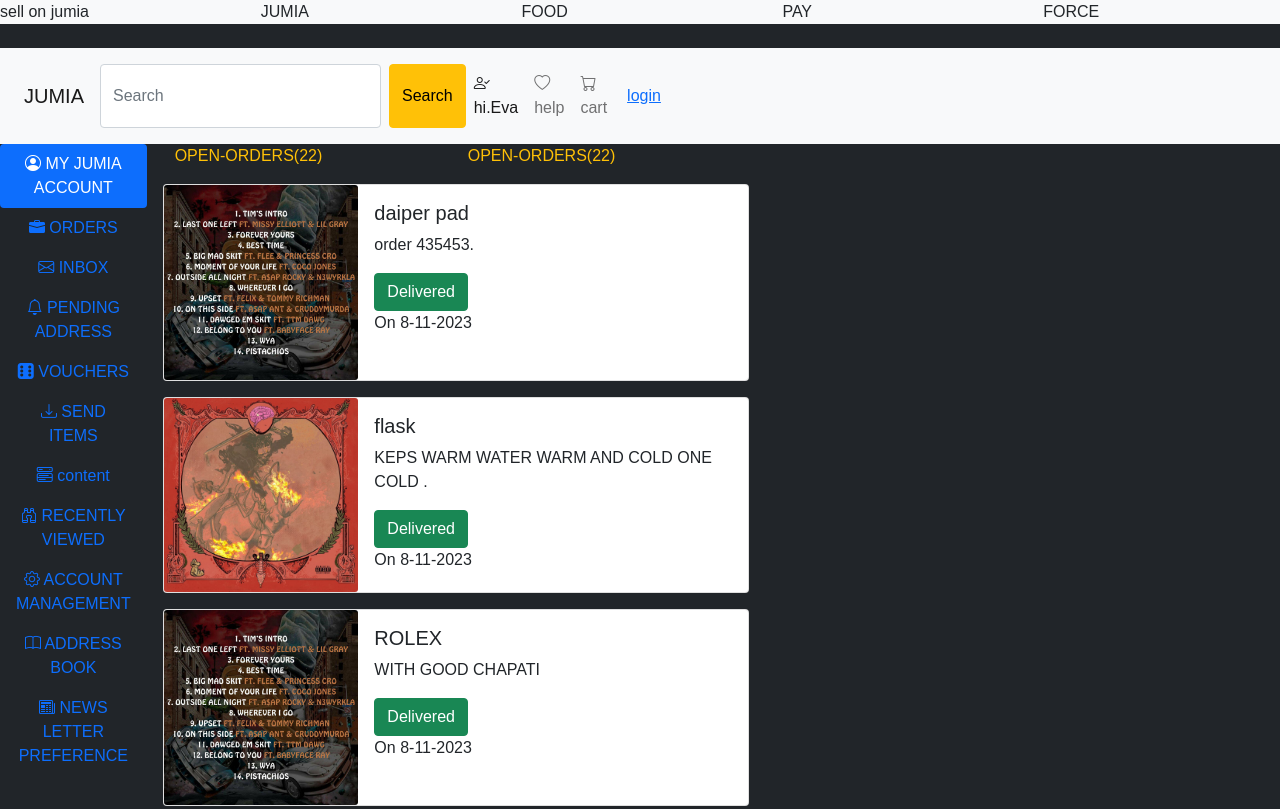
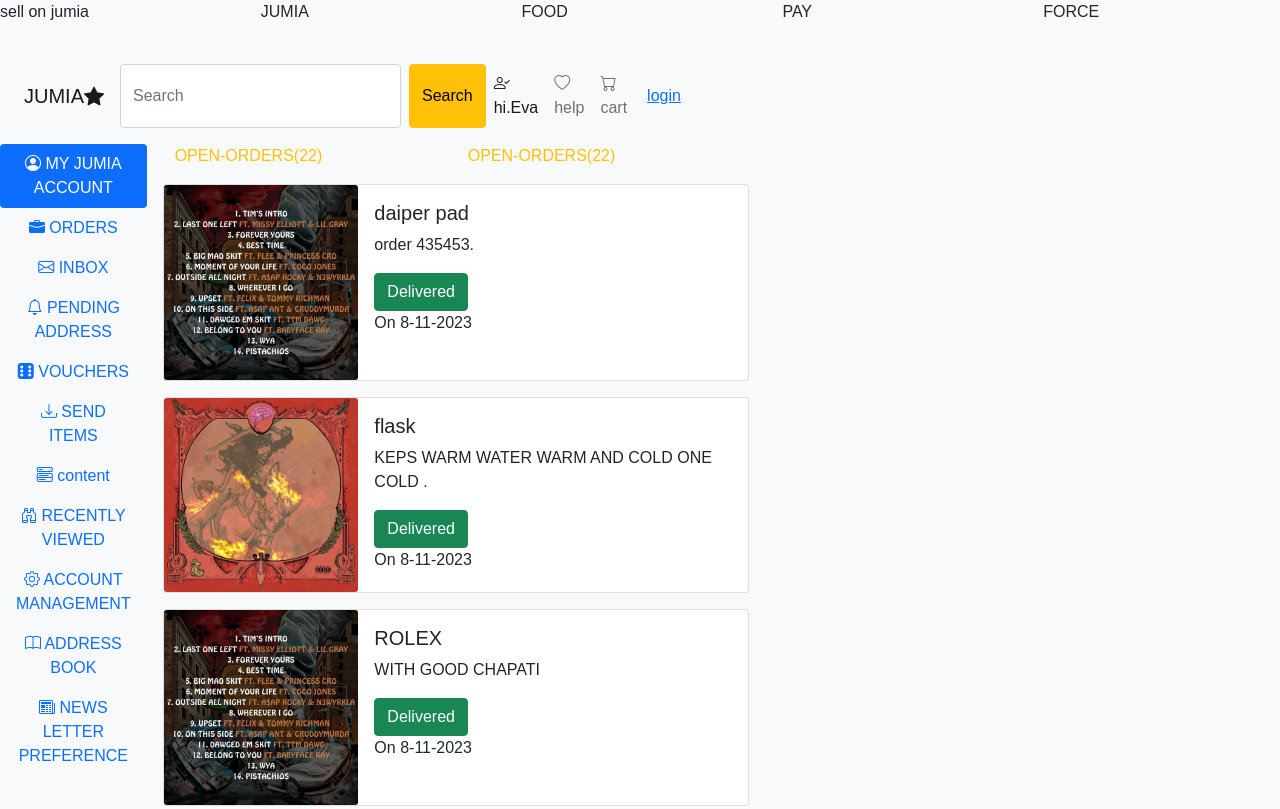
Before and after one commit to BISHOP122222/jumia, a plain HTML site: page index.html in a window 1280 px wide. Shown: the top 809 px of the page. Drawn offline with nearby package versions, Linux system fonts and the light colour scheme.

Commit message:
Update index.html

```diff
--- a/index.html
+++ b/index.html
@@ -24,7 +24,7 @@
 
 </div>
 <br>
-  <body class="bg-dark">
+  <body class="bg-light">
     <div class="collapse" id="navbarToggleExternalContent">
       <div class="bg-dark p-4">
         <h5 class="container text-white h4">MORE ABOUT JUMIA IN UGANDA</h5>
@@ -51,7 +51,7 @@
 
         <nav class="navbar navbar-expand-lg navbar-light bg-light navbar-nav mr-auto">
             <div class="container-fluid">
-              <a class="navbar-brand" href="#">JUMIA</a>
+              <a class="navbar-brand" href="#">JUMIA<i class="bi bi-star-fill"></i></a>
               <button class="navbar-toggler" type="button" data-bs-toggle="collapse" data-bs-target="#navbarSupportedContent" aria-controls="navbarSupportedContent" aria-expanded="false" aria-label="Toggle navigation">
                 <span class="navbar-toggler-icon"></span>
               </button>
```
